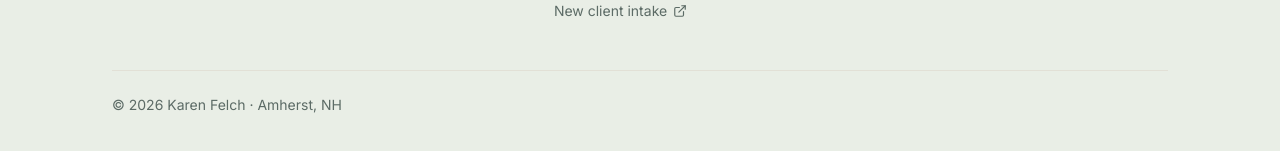
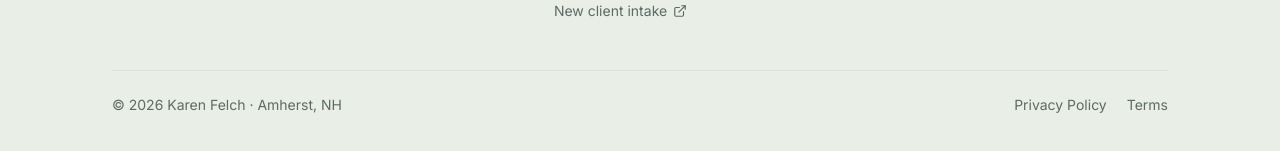
Before and after one commit to msmall2691-eng/RemoteAdmin, a Next.js app: page /privacy in a window 1280 px wide. Shown: the part 1583-1734 px from the top of the page. Built offline with nearby package versions, Linux system fonts and the light colour scheme; no server answers.

Commit message:
Refactor footer to include navigatiAdd Privacy and Terms links to footeron links

```diff
--- a/components/Footer.tsx
+++ b/components/Footer.tsx
@@ -119,8 +119,16 @@ export function Footer() {
           </div>
         </div>
 
-        <div className="mt-12 border-t border-line pt-6 text-sm text-muted">
-          © {year} {footer.copyright}
+        <div className="mt-12 flex flex-col gap-3 border-t border-line pt-6 text-sm text-muted sm:flex-row sm:items-center sm:justify-between">
+          <p>© {year} {footer.copyright}</p>
+          <nav className="flex gap-5">
+            <Link href="/privacy" className="transition-colors hover:text-ink">
+              Privacy Policy
+            </Link>
+            <Link href="/terms" className="transition-colors hover:text-ink">
+              Terms
+            </Link>
+          </nav>
         </div>
       </div>
     </footer>
```
